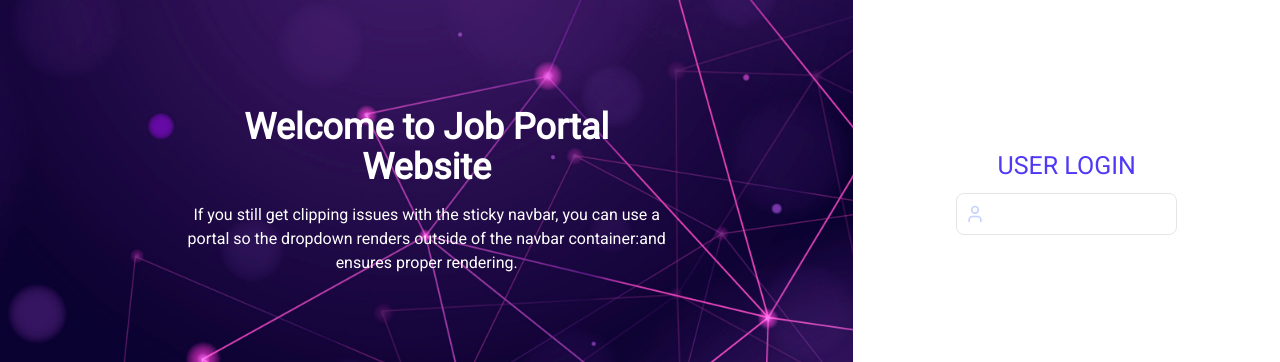
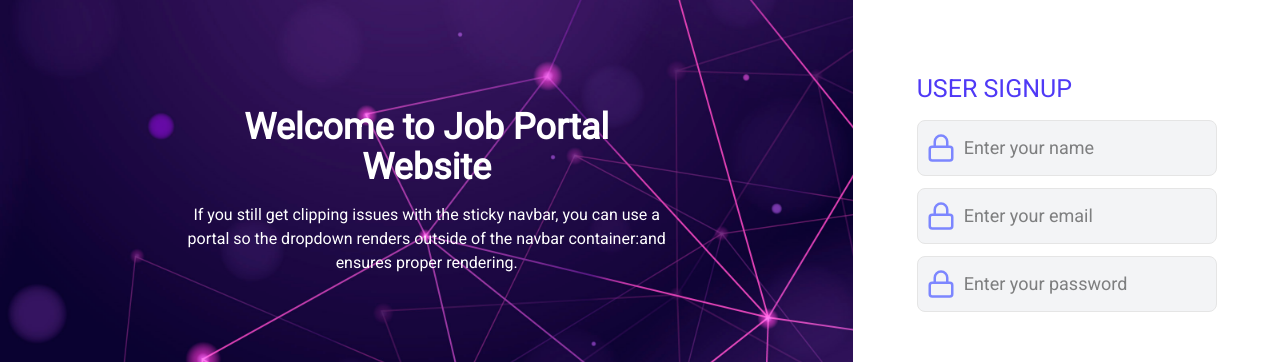
Before and after one commit to AungNyanHtet18/JobPortal_Frontend, a Next.js app: page /signup in a window 1280 px wide. Shown: the part 411-773 px from the top of the page. Built offline with nearby package versions, Linux system fonts and the light colour scheme.

Commit message:
create login form layout

```diff
--- a/app/(auth)/signin/page.tsx
+++ b/app/(auth)/signin/page.tsx
@@ -1,5 +1,14 @@
+import { AuthInput } from "@/components/widgets/authinput";
+import { Key, User } from "lucide-react";
+
 export default function Page() {
      return (
-        <h1>Sign In</h1>
+      <div className="w-1/3 flex justify-center items-center">
+         <div className="flex flex-col gap-3">
+          <h3 className="text-[25px] text-indigo-600 font-medium">USER SIGNIN</h3>
+            <AuthInput icon={<Key/>} label="Enter your email"></AuthInput>
+            <AuthInput icon={<Key/>} label="Enter your password"></AuthInput>
+          </div>
+       </div>
      )
 }
--- a/app/(auth)/signup/page.tsx
+++ b/app/(auth)/signup/page.tsx
@@ -1,18 +1,14 @@
-import { Key, User } from "lucide-react";
+import { AuthInput } from "@/components/widgets/authinput";
+import { Key, Lock, User } from "lucide-react";
 
 export default function Page() {
      return (
        <div className="w-1/3 flex justify-center items-center">
-         <div className="flex flex-col gap-2">
-          <h3 className="text-[25px] text-indigo-600 text-center font-medium">USER LOGIN</h3>
-          <div className="flex items-center border rounded-md py-2 px-2">
-            <User size={20} className="text-indigo-200"/>
-            <input type="text" className="outline-none"/>
-
-
-          </div>
-
-
+         <div className="flex flex-col gap-3">
+          <h3 className="text-[25px] text-indigo-600 font-medium">USER SIGNUP</h3>
+            <AuthInput icon={<Key/>} label="Enter your name"></AuthInput>
+            <AuthInput icon={<Key/>} label="Enter your email" type="email"></AuthInput>
+            <AuthInput icon={<Key/>} label="Enter your password" type="password"></AuthInput>
           </div>
        </div>
      )
--- /dev/null
+++ b/components/widgets/authinput.tsx
@@ -0,0 +1,17 @@
+import { Lock } from "lucide-react"
+
+type AuthInput = {
+    icon: React.ReactNode
+    label: string
+    type?: string
+}
+
+
+export function AuthInput({icon, label, type} : AuthInput) {
+     return (
+        <div className="flex items-center gap-2 border rounded-md bg-gray-100 py-3 px-2 w-75">
+             <Lock size={30} className="text-indigo-400"/>
+            <input type={type || 'text'} className="caret-blue-600 text-lg outline-none" placeholder={label === '' ? 'Enter your Name' : label}/>
+        </div>
+     )
+}
```
